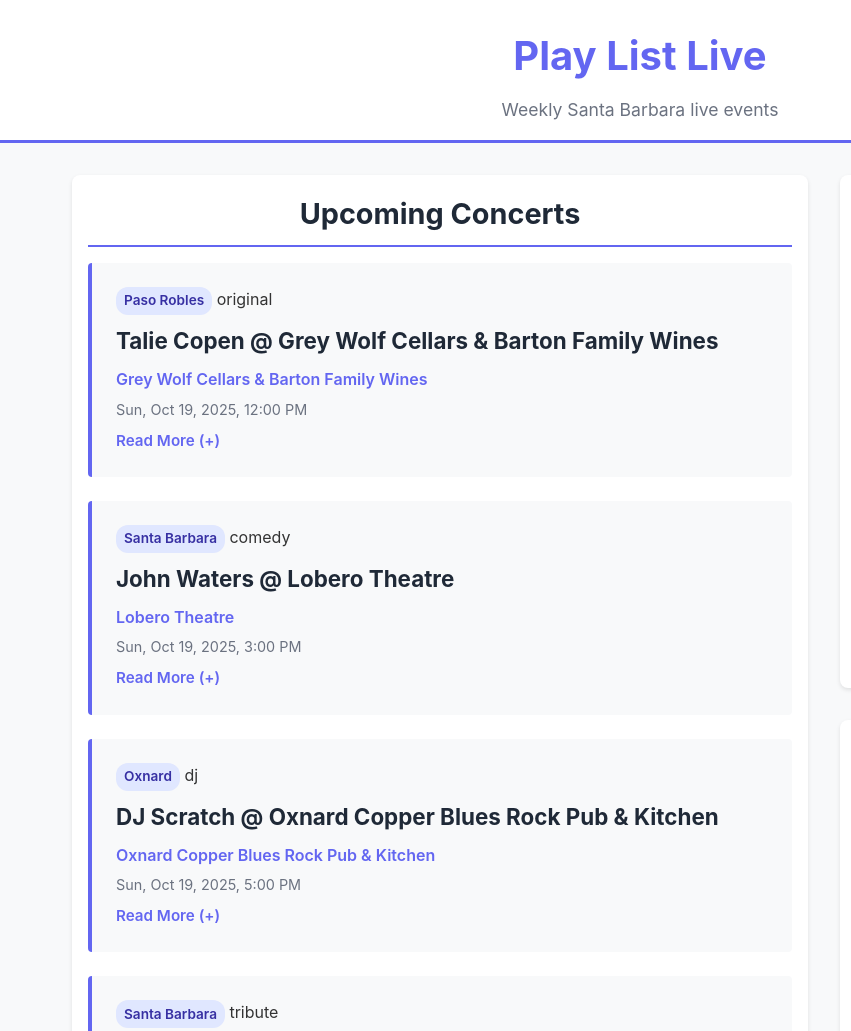
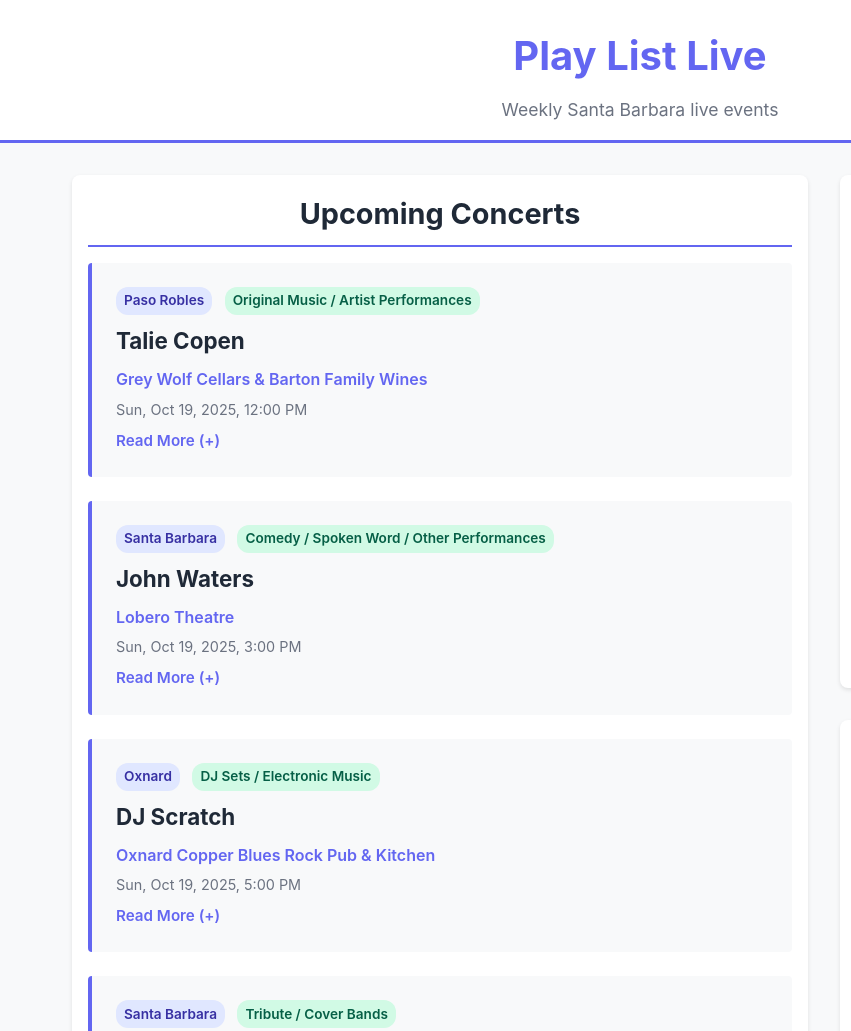
Before and after one commit to emsignailgnehs/play-list-live, a plain HTML site: page index.html in a window 1280 px wide. Shown: the top 1031 px of the page, 0-851 px from the left. Drawn offline with Linux system fonts and the light colour scheme.

Commit message:
update: add badges for event category

```diff
--- a/script.js
+++ b/script.js
@@ -14,14 +14,48 @@
         return date.toLocaleString('en-US', options);
     }
 
+    // Fetch list of genres and cache as a variable
+    const genres = [];
+    fetch('list_of_genres.json')
+        .then(response => response.json())
+        .then(data => {
+            genres.push(...data);
+        })
+        .catch(error => console.error('Error fetching genres:', error));
+
+    // Fetch list of event categories and cache as a variable
+    const eventCategories = [];
+    fetch('list_of_event_categories.json')
+        .then(response => response.json())
+        .then(data => {
+            eventCategories.push(...data);
+        })
+        .catch(error => console.error('Error fetching event categories:', error));
+
+    function getGenreNameById(id) {
+        const genre = genres.find(g => g.id === id);
+        return genre ? genre.name : 'Unknown Genre';
+    }
+
+    function getEventCategoryNameById(id) {
+        // loop through eventCategories to find matching id
+        for (let i = 0; i < eventCategories.length; i++) {
+            console.log(`comparing ${eventCategories[i].id} to ${id}`);
+            if (eventCategories[i].id === id) {
+                return eventCategories[i].name;
+            }
+        }
+        return 'Unknown Categoryyyyy';
+    }
+
     function renderConcertItem(concertItem) {
         // console.log(concertItem);
         const concertItemDiv = document.createElement('div');
         concertItemDiv.classList.add('concert-item');
         concertItemDiv.innerHTML = `
             <span class="city">${concertItem.city}</span>
-            <span class="event-type">${concertItem.description.event_type}</span>
-            <h3>${concertItem.event_name}</h3>
+            <span class="event-type">${getEventCategoryNameById(concertItem.description.event_type)}</span>
+            <h3>${concertItem.band}</h3>
             <p class="venue">${concertItem.venue_name}</p>
             <p class="date">${formatConcertDateTime(concertItem.date_of_show, concertItem.time_of_show)}</p>
             <details>
@@ -32,8 +66,10 @@
         const detailsElement = concertItemDiv.querySelector('details');
         const summaryElement = concertItemDiv.querySelector('summary');
         const cityElement = concertItemDiv.querySelector('.city');
-        // apply css class to city badge regardless
+        const eventTypeElement = concertItemDiv.querySelector('.event-type');
+        // apply css class to badges
         cityElement.classList.add('city-badge');
+        eventTypeElement.classList.add(`event-type-badge`);
 
         detailsElement.addEventListener('toggle', () => {
             if (detailsElement.open) {
--- a/styles.css
+++ b/styles.css
@@ -74,6 +74,18 @@
     font-weight: 600;
     padding: 0.2rem 0.5rem;
     border-radius: 12px;
+    margin-bottom: 0.5rem;
+}
+
+.event-type-badge {
+    display: inline-block;
+    background-color: #d1fae5;
+    color: #065f46;
+    font-size: 0.85rem;
+    font-weight: 600;
+    padding: 0.2rem 0.5rem;
+    border-radius: 12px;
+    margin-left: 0.5rem;
     margin-bottom: 0.5rem;
 }
 
```
